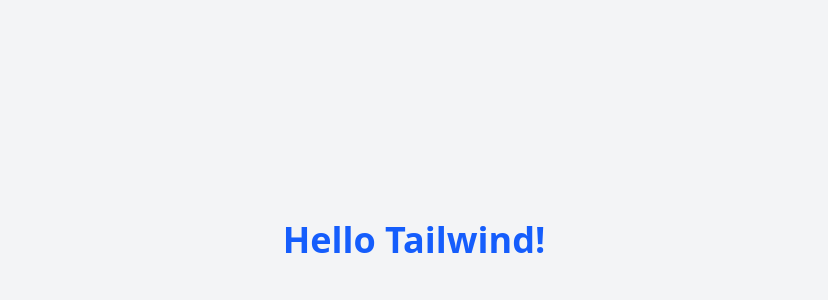
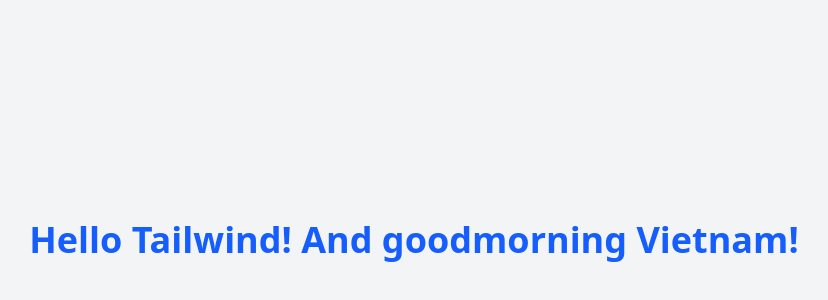
Before and after one commit to Endorze/Yahwehs-Creations, a Next.js app: page / in a window 1280 px wide. Shown: the part 160-460 px from the top of the page, without its empty margins (226-1054 px from the left). Built offline with nearby package versions, Linux system fonts and the light colour scheme.

Commit message:
feat: Added a components folder

```diff
--- a/src/app/page.tsx
+++ b/src/app/page.tsx
@@ -1,7 +1,7 @@
 export default function Home() {
   return (
     <div className="flex min-h-screen items-center justify-center bg-gray-100">
-        <h1 className="text-4xl font-bold text-blue-600">Hello Tailwind!</h1>
+        <h1 className="text-4xl font-bold text-blue-600">Hello Tailwind! And goodmorning Vietnam!</h1>
     </div>
   );
 }
```
